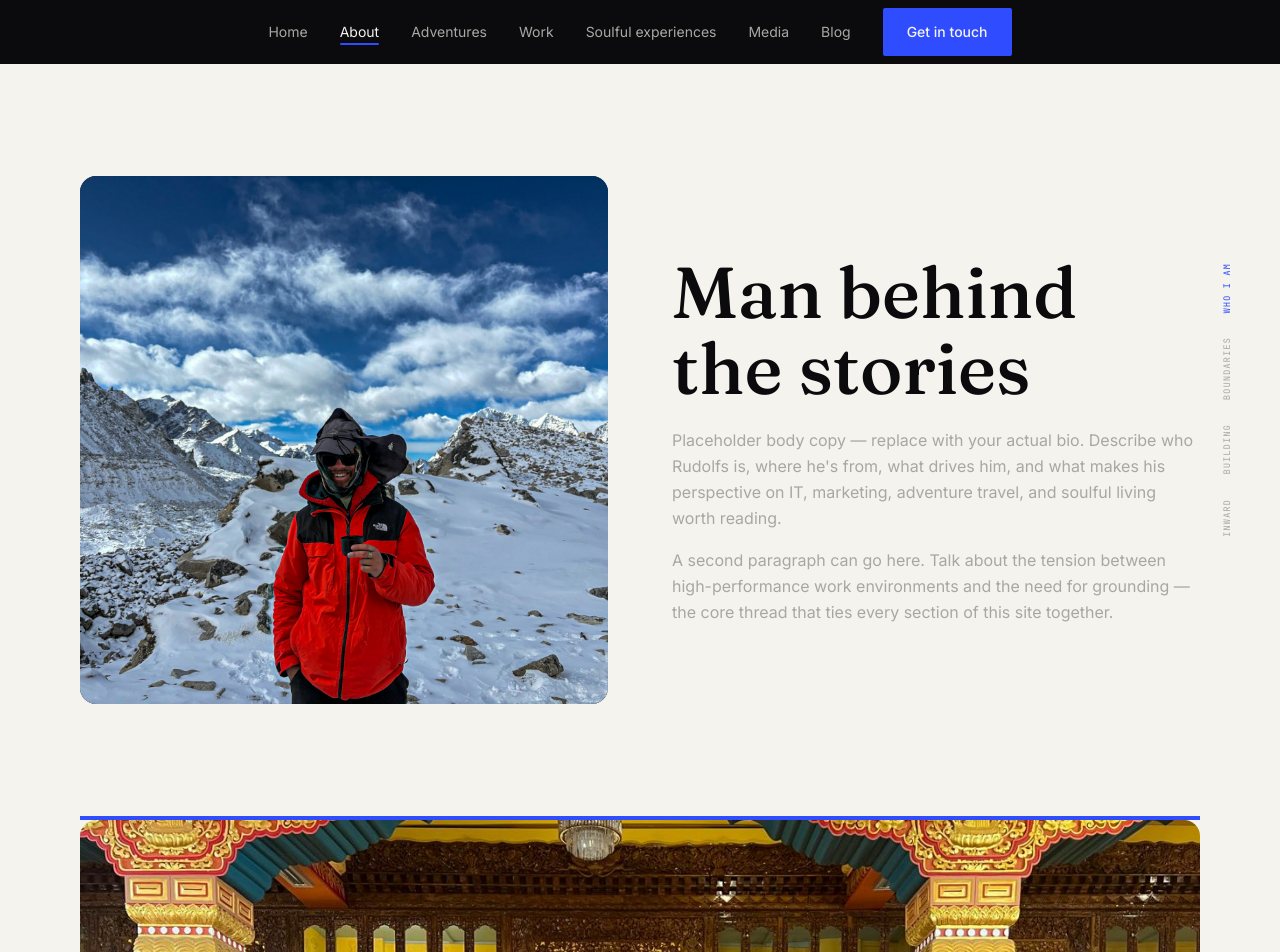
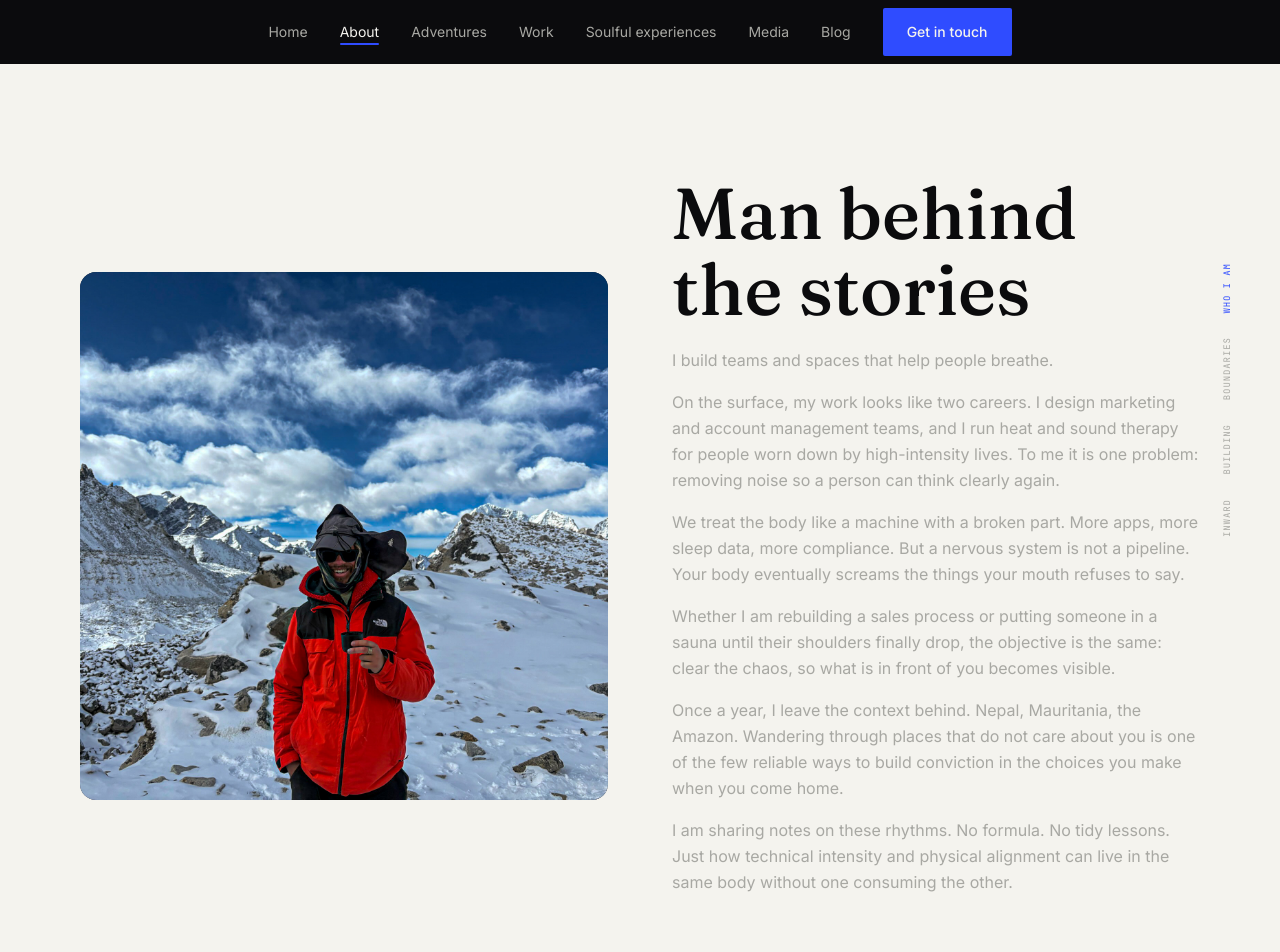
Before and after one commit to RudisF/rudolfsfreibergs.com, a Next.js app: page /about in a window 1280 px wide. Shown: the top 952 px of the page. Built offline with nearby package versions, Linux system fonts and the light colour scheme.

Commit message:
Replace placeholder bio copy on About page
Co-Authored-By: Claude Sonnet 4.6 <noreply@anthropic.com>

```diff
--- a/app/about/page.tsx
+++ b/app/about/page.tsx
@@ -76,15 +76,32 @@ export default function AboutPage() {
             </h1>
 
             <div className="space-y-4 text-base leading-relaxed text-stone">
+              <p>I build teams and spaces that help people breathe.</p>
               <p>
-                Placeholder body copy — replace with your actual bio. Describe who Rudolfs is,
-                where he&apos;s from, what drives him, and what makes his perspective on IT,
-                marketing, adventure travel, and soulful living worth reading.
+                On the surface, my work looks like two careers. I design marketing and account
+                management teams, and I run heat and sound therapy for people worn down by
+                high-intensity lives. To me it is one problem: removing noise so a person can
+                think clearly again.
               </p>
               <p>
-                A second paragraph can go here. Talk about the tension between high-performance
-                work environments and the need for grounding — the core thread that ties every
-                section of this site together.
+                We treat the body like a machine with a broken part. More apps, more sleep data,
+                more compliance. But a nervous system is not a pipeline. Your body eventually
+                screams the things your mouth refuses to say.
+              </p>
+              <p>
+                Whether I am rebuilding a sales process or putting someone in a sauna until their
+                shoulders finally drop, the objective is the same: clear the chaos, so what is in
+                front of you becomes visible.
+              </p>
+              <p>
+                Once a year, I leave the context behind. Nepal, Mauritania, the Amazon. Wandering
+                through places that do not care about you is one of the few reliable ways to build
+                conviction in the choices you make when you come home.
+              </p>
+              <p>
+                I am sharing notes on these rhythms. No formula. No tidy lessons. Just how
+                technical intensity and physical alignment can live in the same body without one
+                consuming the other.
               </p>
             </div>
           </div>
```
